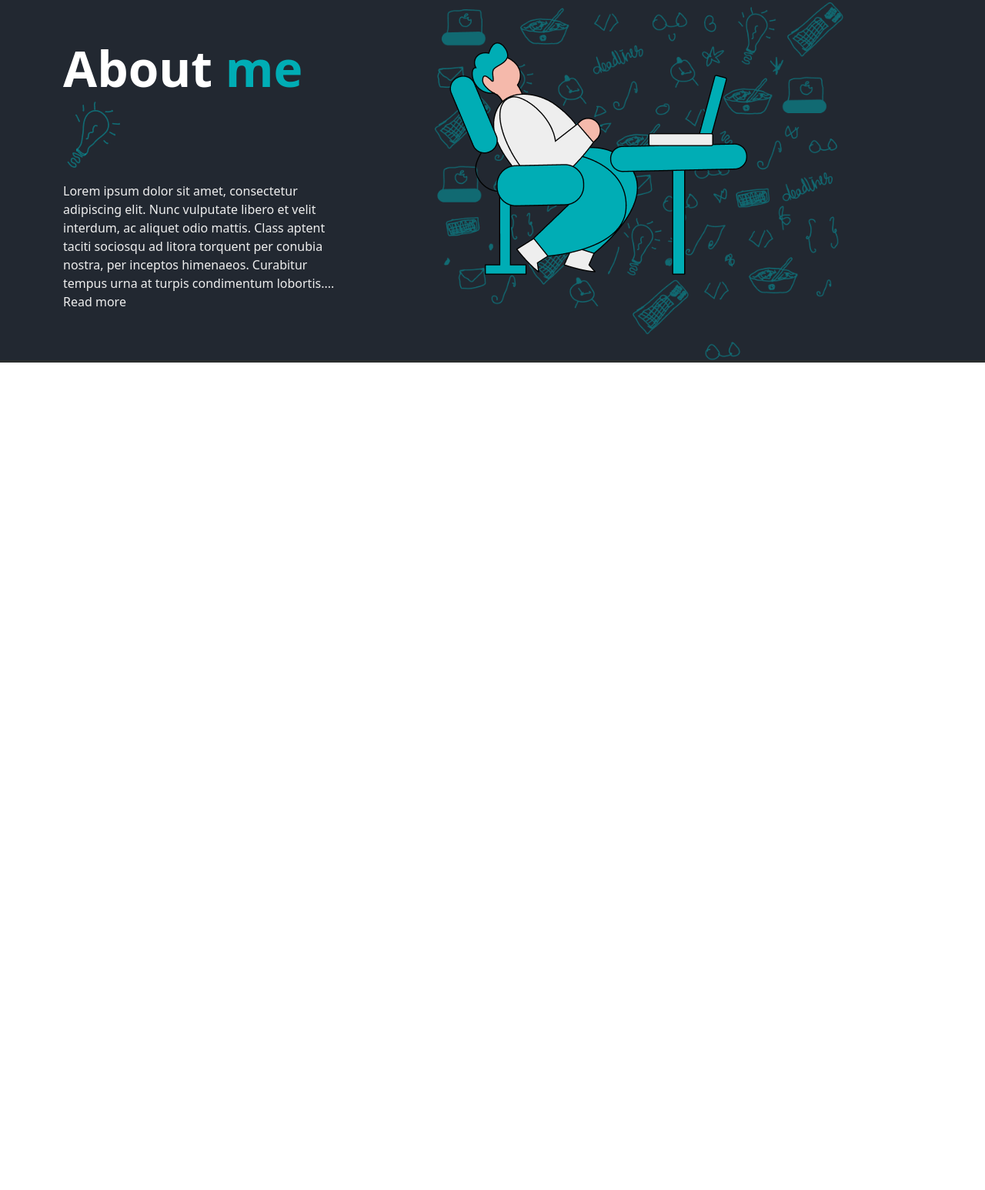
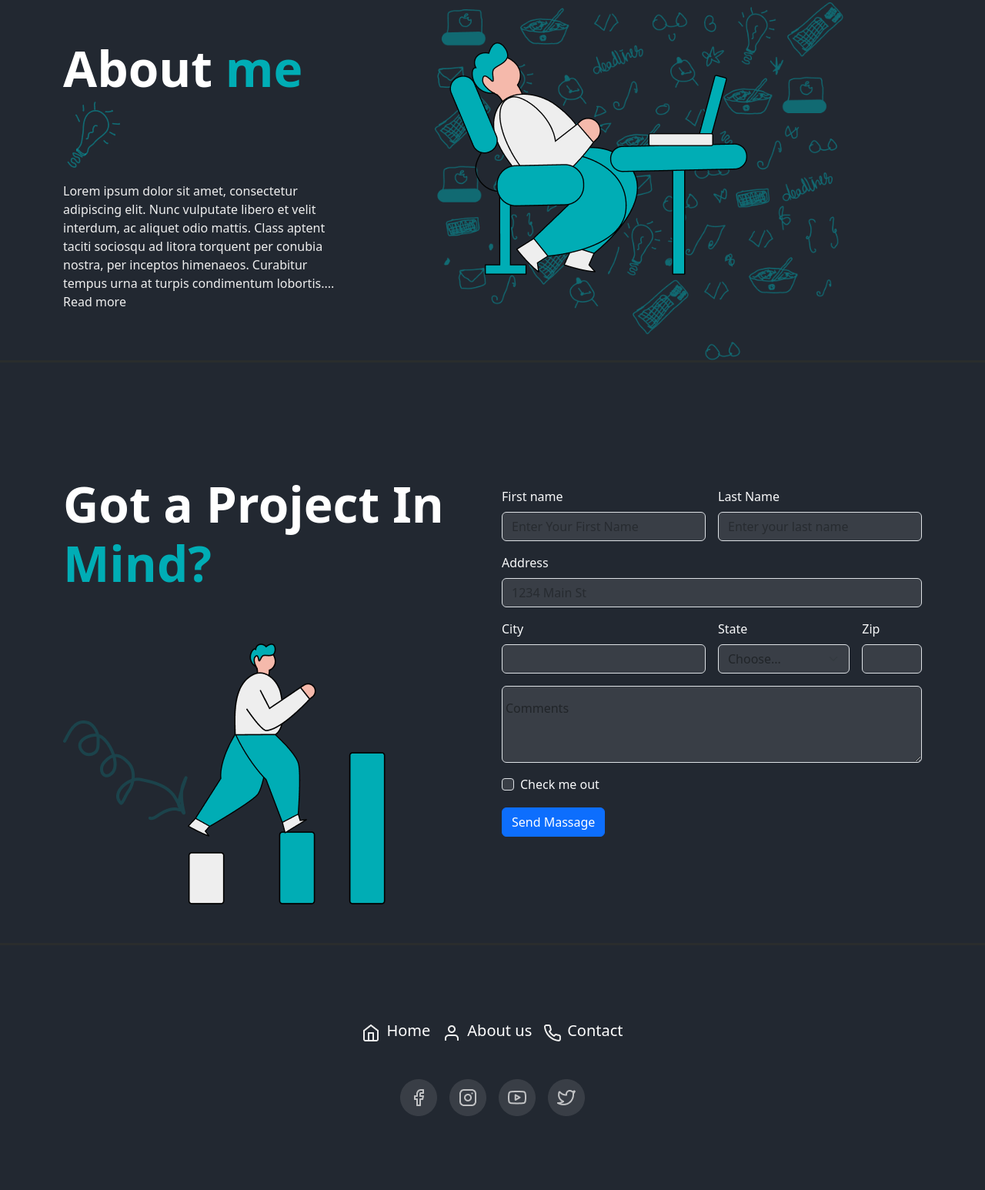
Before and after one commit to MalikAliyan-Alam/Creative-Ui-designer-Portfolio, a plain HTML site: page index.html in a window 1280 px wide. Shown: the part 818-2364 px from the top of the page at 77% size. Before the commit the page ends 1289 px from the top, so only its background shows below. Drawn offline with nearby package versions, Linux system fonts and the light colour scheme.

Commit message:
Completed Man

```diff
--- a/index.html
+++ b/index.html
@@ -16,8 +16,9 @@
     <nav class="navbar navbar-expand-lg navbarCont">
         <div class="container-fluid text-light">
             <a class="navbar-brand ps-5" href="#"><img src="./assests/SaulDesign.png" alt=""></a>
-            <button class="navbar-toggler text-light" type="button" data-bs-toggle="collapse" data-bs-target="#navbarNav"
-                aria-controls="navbarNav" aria-expanded="false" aria-label="Toggle navigation">
+            <button class="navbar-toggler text-light" type="button" data-bs-toggle="collapse"
+                data-bs-target="#navbarNav" aria-controls="navbarNav" aria-expanded="false"
+                aria-label="Toggle navigation">
                 <span class="navbar-toggler-icon"></span>
             </button>
             <div class="collapse navbar-collapse pe-5" id="navbarNav">
@@ -65,7 +66,9 @@
             <div class="row pt-5">
                 <div class="col-md-4 py-5">
                     <h1>About <span>me <img src="./assests/lightbulb.png" alt=""></span></h1>
-                    <p>Lorem ipsum dolor sit amet, consectetur adipiscing elit. Nunc vulputate libero et velit interdum, ac aliquet odio mattis. Class aptent taciti sociosqu ad litora torquent per conubia nostra, per inceptos himenaeos. Curabitur tempus urna at turpis condimentum lobortis.... Read more</p>
+                    <p>Lorem ipsum dolor sit amet, consectetur adipiscing elit. Nunc vulputate libero et velit interdum,
+                        ac aliquet odio mattis. Class aptent taciti sociosqu ad litora torquent per conubia nostra, per
+                        inceptos himenaeos. Curabitur tempus urna at turpis condimentum lobortis.... Read more</p>
                 </div>
                 <div class="col-md-8 aboutImg ">
                     <img src="./assests/Group 62.png" class=" ms-5 ps-5" alt="">
@@ -75,6 +78,100 @@
     </section>
 
     <!-- About section ended -->
+
+    <!-- Contact section started -->
+    <section class="contactSec">
+        <div class="container pt-5">
+            <div class="row">
+                <div class="col-md-6  contactContent">
+                    <h1 class="py-5">Got a Project In <br><span>Mind?</span></h1>
+                    <img src="./assests/Vector 186.png" alt=""><img src="./assests/Group 2372.png" alt="">
+                </div>
+                <div class="col-md-6">
+                    <form class="row g-3 my-5">
+                        <div class="col-md-6">
+                            <label for="inputEmail4" class="form-label text-light">First name</label>
+                            <input type="text" class="form-control" placeholder="Enter Your First Name " id="inputEmail4">
+                        </div>
+                        <div class="col-md-6">
+                            <label for="inputPassword4" class="form-label text-light">Last Name</label>
+                            <input type="text" class="form-control" placeholder="Enter your last name " id="inputPassword4">
+                        </div>
+                        <div class="col-12">
+                            <label for="inputAddress" class="form-label text-light">Address</label>
+                            <input type="text" class="form-control" id="inputAddress" placeholder="1234 Main St">
+                        </div>
+
+                        <div class="col-md-6">
+                            <label for="inputCity" class="form-label text-light">City</label>
+                            <input type="text" class="form-control" id="inputCity">
+                        </div>
+                        <div class="col-md-4">
+                            <label for="inputState" class="form-label text-light">State</label>
+                            <select id="inputState" class="form-select ">
+                                <option selected>Choose...</option>
+                                <option>...</option>
+                            </select>
+                        </div>
+                        <div class="col-md-2">
+                            <label for="inputZip" class="form-label text-light">Zip</label>
+                            <input type="text" class="form-control" id="inputZip">
+                        </div>
+                        <div class="form-floating">
+                            <textarea class="form-control" placeholder="Leave a comment here" id="floatingTextarea2"
+                                style="height: 100px"></textarea>
+                            <label for="floatingTextarea2">Comments</label>
+                        </div>
+                        <div class="col-12">
+                            <div class="form-check">
+                                <input class="form-check-input" type="checkbox" id="gridCheck">
+                                <label class="form-check-label text-light" for="gridCheck">
+                                    Check me out
+                                </label>
+                            </div>
+                        </div>
+                        <div class="col-12">
+                            <button type="submit" class="btn btn-primary">Send Massage</button>
+                        </div>
+                    </form>
+                </div>
+            </div>
+        </div>
+    </section>
+    <!-- Contact section ended -->
+
+    <!-- footer started -->
+     <footer>
+        <div class="container py-5">
+            <div class="d-flex justify-content-center gap-3 py-5" >
+                <div class="items">
+                    <img src="./assests/home.png" alt=""><a href="">Home</a>
+                </div>
+                <div class="items">
+                    <img src="./assests/user.png" alt=""><a href="">About us</a>
+                </div>
+                <div class="items">
+                    <img src="./assests/Vector.png" alt=""><a href="">Contact</a>
+                </div>
+            </div>
+            <div class="d-flex justify-content-center gap-3 pb-5" >
+                <div class="items">
+                    <img src="./assests/Frame 24.png" alt="">
+                </div>
+                <div class="items">
+                    <img src="./assests/Frame 26.png" alt="">
+                </div>
+                <div class="items">
+                    <img src="./assests/Frame 25.png" alt="">
+                </div>
+                <div class="items">
+                    <img src="./assests/Frame 27.png" alt="">
+                </div>
+
+            </div>
+        </div>
+     </footer>
+    <!-- footer ended -->
 
 
 </body>
--- a/style.css
+++ b/style.css
@@ -59,6 +59,7 @@
 .aboutSec{
     background-color: #222831;
     border-bottom: 3px solid #2a2d2d;
+    border-bottom: 3px solid #2a2d2d;
 }
 
 .aboutSec h1{
@@ -83,6 +84,49 @@
 
 }
 
+.contactSec{
+    background-color: #222831;
+    padding:  50px 0px;
+}
+
+.contactContent h1{
+    color: white;
+    font-weight: bold;
+    font-size: 64px;
+}
+
+.contactContent span{
+    color: #00ADB5;
+}
+
+/* form started */
+
+input , textarea , select{
+    background-color: #393E46 !important;
+    color: #393E46;
+    outline: none;
+    border: none;
+}
+
+input::placeholder{
+    color: white;
+}
+
+/* form ended */
+
+footer{
+    background-color: #222831;
+    border-top: 3px solid #2a2d2d;
+}
+
+.items a{
+    text-decoration: none;
+    color: white;
+    font-size: 20px;
+    margin-top: 8px;
+    padding-left: 8px;
+}
+
 @media (min-width : 1460px){
     .heroContent{
         padding-top: 100px;
```
Also changed, not shown: assests/Frame 24.png (added), assests/Frame 25.png (added), assests/Frame 26.png (added), assests/Frame 27.png (added), assests/Group 2372.png (added), assests/Vector 186.png (added), assests/Vector.png (added), assests/home.png (added), assests/user.png (added).
